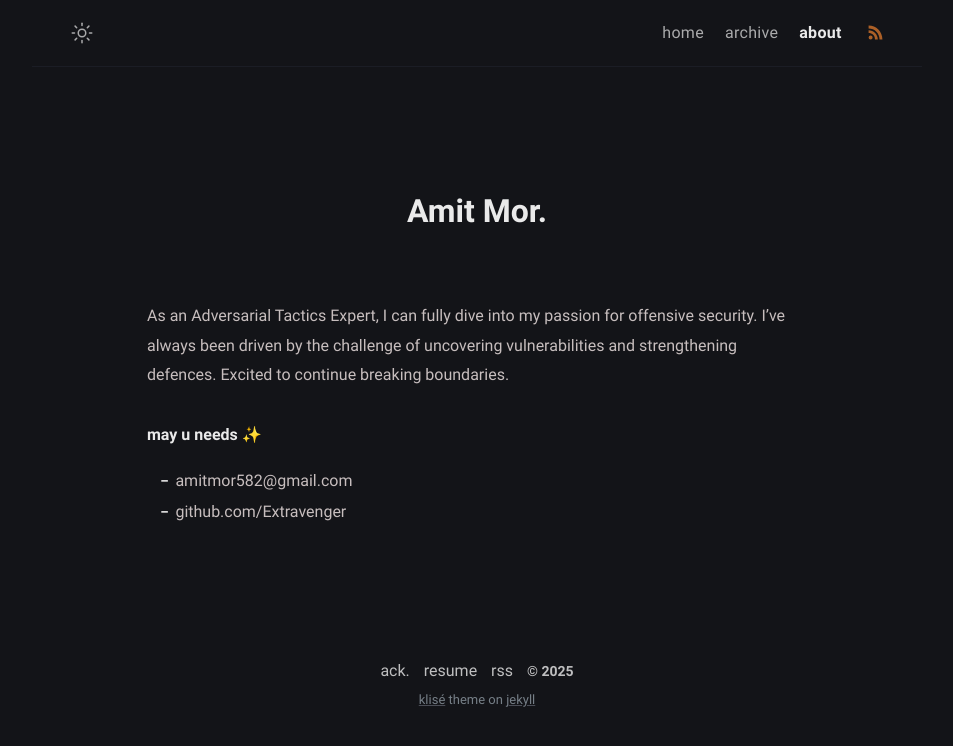
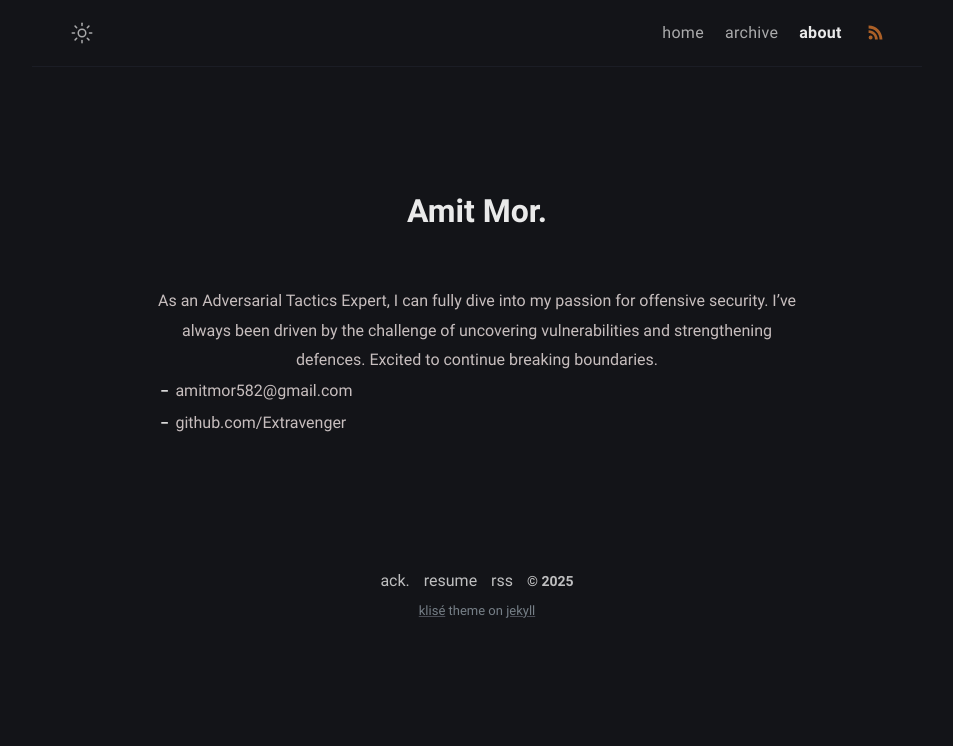
Before and after one commit to Extravenger/extravenger.github.io, a Jekyll site: the page built from about.md, in a window 1280 px wide. Shown: the top 746 px of the page, without its empty margins (163-1116 px from the left). Built offline with Jekyll 4.4.1, drawn with Linux system fonts in a browser that asks for light colours.

Commit message:
Update about.md

```diff
--- a/about.md
+++ b/about.md
@@ -6,9 +6,9 @@ excerpt: Hello peeps, I'm student of computer science from Banyuwangi, living in
 comments: false
 ---
 
+<div style="text-align: center;">
 As an Adversarial Tactics Expert, I can fully dive into my passion for offensive security. I’ve always been driven by the challenge of uncovering vulnerabilities and strengthening defences. Excited to continue breaking boundaries.
-
-**may u needs ✨**
+</div>
 
 - {{ site.author.email }}
 - github.com/{{ site.author.github }}
```
